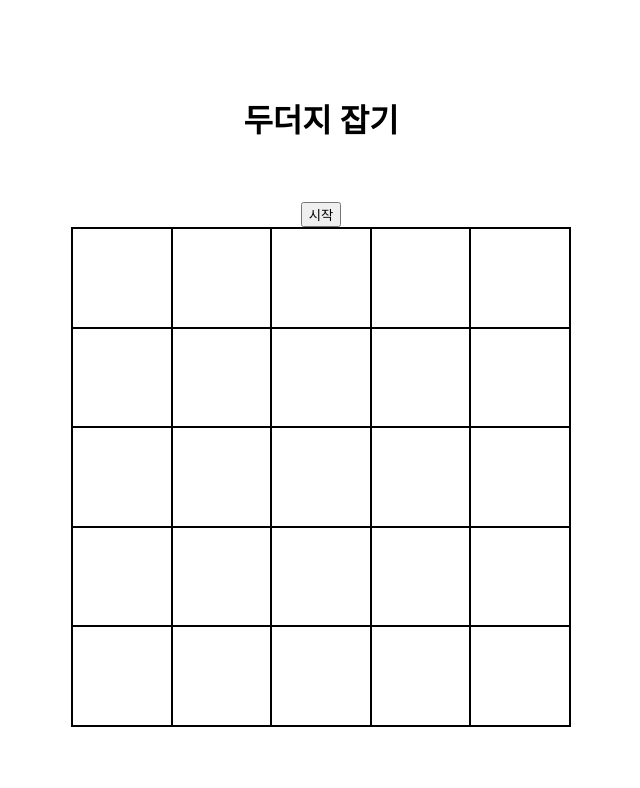
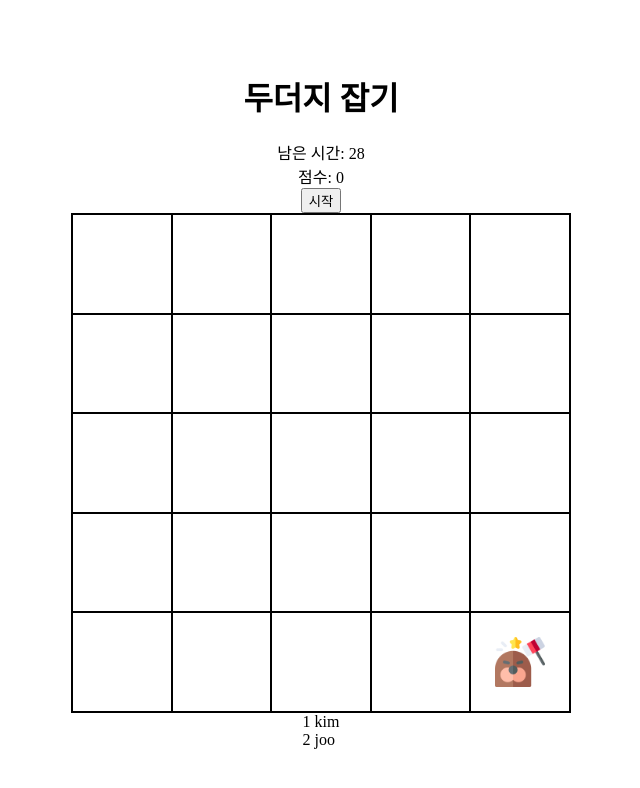
Before and after one commit to novice0840/Javascript-mini-games, a plain HTML site: page Whac-A-Mole/index.html in a window 1280 px wide. Both pictures are taken after a click on the button "시작". Shown: the whole page, without its empty margins (319-959 px from the left). Drawn offline with Linux system fonts and the light colour scheme.

Commit message:
게임 스코어 기록 완료

```diff
--- a/Whac-A-Mole/app.js
+++ b/Whac-A-Mole/app.js
@@ -1,4 +1,5 @@
-const moleNumber = 25;
+const MOLE_NUMBER = 25;
+const LIMIT_TIME = 30;
 const $moles = document.querySelectorAll(".mole");
 const $moleOn = document.querySelector(".mole-on");
 const $startButton = document.querySelector(".start-button");
@@ -6,7 +7,7 @@ const $timer = document.querySelector(".timer");
 const $score = document.querySelector(".score");
 
 const createRandomNumber = () => {
-  return Math.floor(Math.random() * moleNumber);
+  return Math.floor(Math.random() * MOLE_NUMBER);
 };
 
 const changeMole = () => {
@@ -20,15 +21,33 @@ const changeMole = () => {
   });
 };
 
+const endGame = () => {
+  const name = prompt("닉네임을 입력해주세요");
+  localStorage.setItem(name, $score.innerText);
+  $timer.innerText = "";
+  $score.innerText = "";
+};
+
 const startGame = () => {
   changeMole();
-  $timer.innerText = 30;
+  $timer.innerText = LIMIT_TIME;
   $score.innerText = 0;
+  const timeInterval = setInterval(() => {
+    $timer.innerText = Number($timer.innerText) - 1;
+    if ($timer.innerText === "0") {
+      clearInterval(timeInterval);
+      endGame();
+    }
+  }, 1000);
 };
 
-$moleOn.addEventListener("click", () => {
-  console.log("mole on ");
-  changeMole();
+$moles.forEach(($mole, index) => {
+  $mole.addEventListener("click", (event) => {
+    if ($mole.classList.contains("mole-on")) {
+      changeMole();
+      $score.innerText = Number($score.innerText) + 1;
+    }
+  });
 });
 
 $startButton.addEventListener("click", () => {
--- a/Whac-A-Mole/index.html
+++ b/Whac-A-Mole/index.html
@@ -9,8 +9,10 @@
   <body>
     <main>
       <h1>두더지 잡기</h1>
-      <div class="timer"></div>
-      <div class="score"></div>
+      <div><span>남은 시간: </span><span class="timer"></div>
+      <div><span>점수: </span><span class="score"></div>
+
+
       <button class="start-button">시작</button>
       <section class="map">
         <div class="square"><img class="mole" src="./images/mole.png" alt="" /></div>
@@ -39,6 +41,10 @@
         <div class="square"><img class="mole" src="./images/mole.png"" alt=""></div>
         <div class="square"><img class="mole" src="./images/mole.png"" alt=""></div>
       </section>
+      <aside class="ranking">
+        <div>1 kim</div>
+        <div>2 joo</div>
+      </aside>
     </main>
     <script type="module" src="./app.js"></script>
   </body>
```
